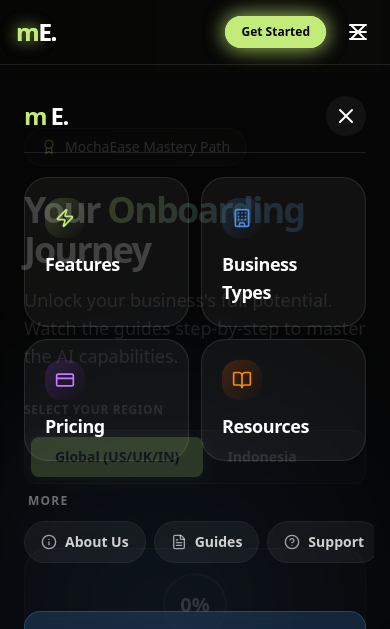
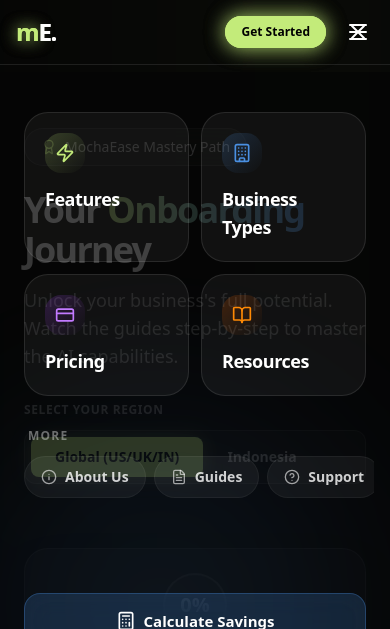
Before and after one commit to virendernehra-coder/mochaease_web, a Next.js app: page /guides in a window 390 px wide. Both pictures are taken after a click on the button 358 px from the left and 32 px from the top of the page. Shown: the top 629 px of the page. Built offline with nearby package versions, Linux system fonts and the light colour scheme.

Commit message:
style: remove redundant logo and close button header from mobile menu

```diff
--- a/src/components/Navbar.tsx
+++ b/src/components/Navbar.tsx
@@ -311,21 +311,7 @@
                             }}
                             className="flex flex-col p-6 gap-8 relative z-10 min-h-full pb-32"
                         >
-                            <div className="flex flex-col gap-6">
-                                {/* Header / Close Button Area */}
-                                <div className="flex items-center justify-between pb-4 border-b border-white/10">
-                                    <div className="flex items-center gap-1 group">
-                                        <div className="text-[#C3EB7A] font-extrabold text-2xl tracking-tighter shrink-0 m-0 leading-none">m</div>
-                                        <div className="text-white font-extrabold text-2xl tracking-tighter shrink-0 m-0 leading-none">E.</div>
-                                    </div>
-                                    <button
-                                        onClick={() => setIsMobileMenuOpen(false)}
-                                        className="p-2 bg-white/5 hover:bg-white/10 rounded-full transition-colors text-white"
-                                    >
-                                        <X className="w-6 h-6" />
-                                    </button>
-                                </div>
-
+                            <div className="flex flex-col gap-6 mt-4">
                                 {/* Primary Navigation Grid - 2x2 */}
                                 <motion.div variants={{ hidden: { opacity: 0, scale: 0.95 }, show: { opacity: 1, scale: 1, transition: { type: "spring", bounce: 0.3 } } }} className="grid grid-cols-2 gap-3">
                                     <Link href="/#features" onClick={() => setIsMobileMenuOpen(false)} className="bg-white/5 border border-white/10 hover:bg-white/10 transition-colors p-5 rounded-3xl flex flex-col gap-3 group">
```
